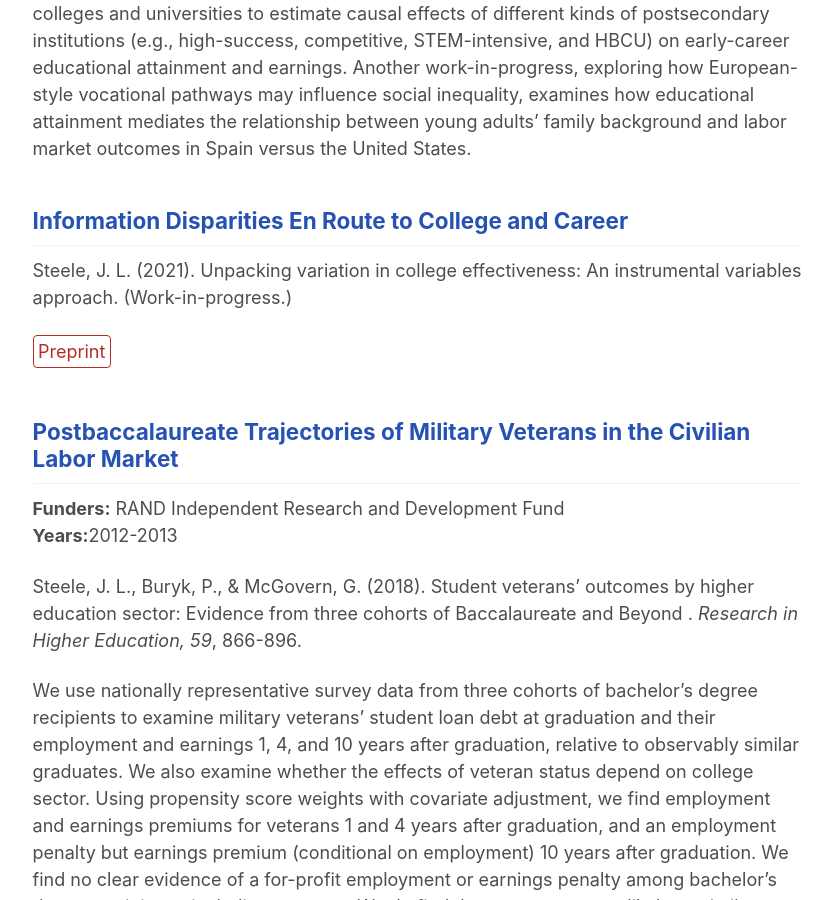
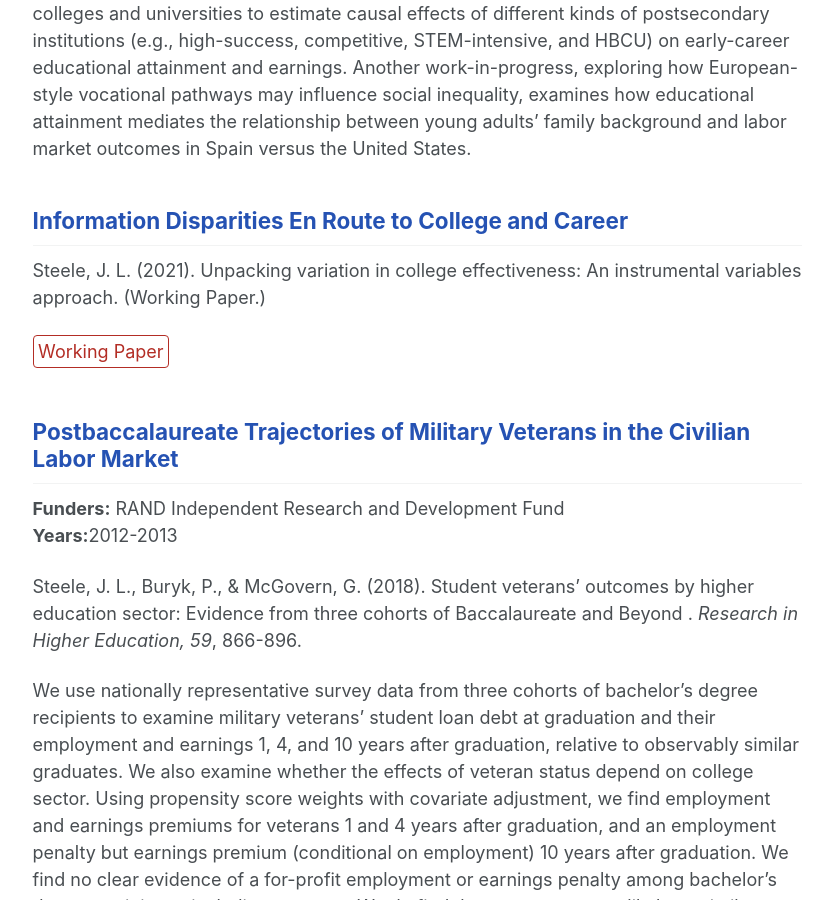
Before and after one commit to jensteele1/jensteele1.github.io, a Jekyll site: the page built from _research/school_to_work.md, in a window 1280 px wide and 900 px high, scrolled down 401 px. Shown: the whole window, without its empty margins (249-1082 px from the left). Built offline with Jekyll 4.4.1, drawn with Linux system fonts in a browser that asks for light colours.

Commit message:
Update Inst Effectiveness Paper Link
Add link to draft_v4.pdf on school_to_work page, add pdf to files, and fix Georgetown typo on about page.

```diff
--- a/_research/school_to_work.md
+++ b/_research/school_to_work.md
@@ -19,9 +19,9 @@
 
 ## Information Disparities En Route to College and Career
 
-Steele, J. L. (2021). Unpacking variation in college effectiveness: An instrumental variables approach. (Work-in-progress.)
+Steele, J. L. (2021). Unpacking variation in college effectiveness: An instrumental variables approach. (Working Paper.)
 
-[Preprint](/files/tabular3.pdf){: .btn--research}
+[Working Paper](/files/draft_v4.pdf){: .btn--research}
 
 
 ## Postbaccalaureate Trajectories of Military Veterans in the Civilian Labor Market
```
Also changed, not shown: _pages/about.md (+1 -1 lines), 1 other file.
